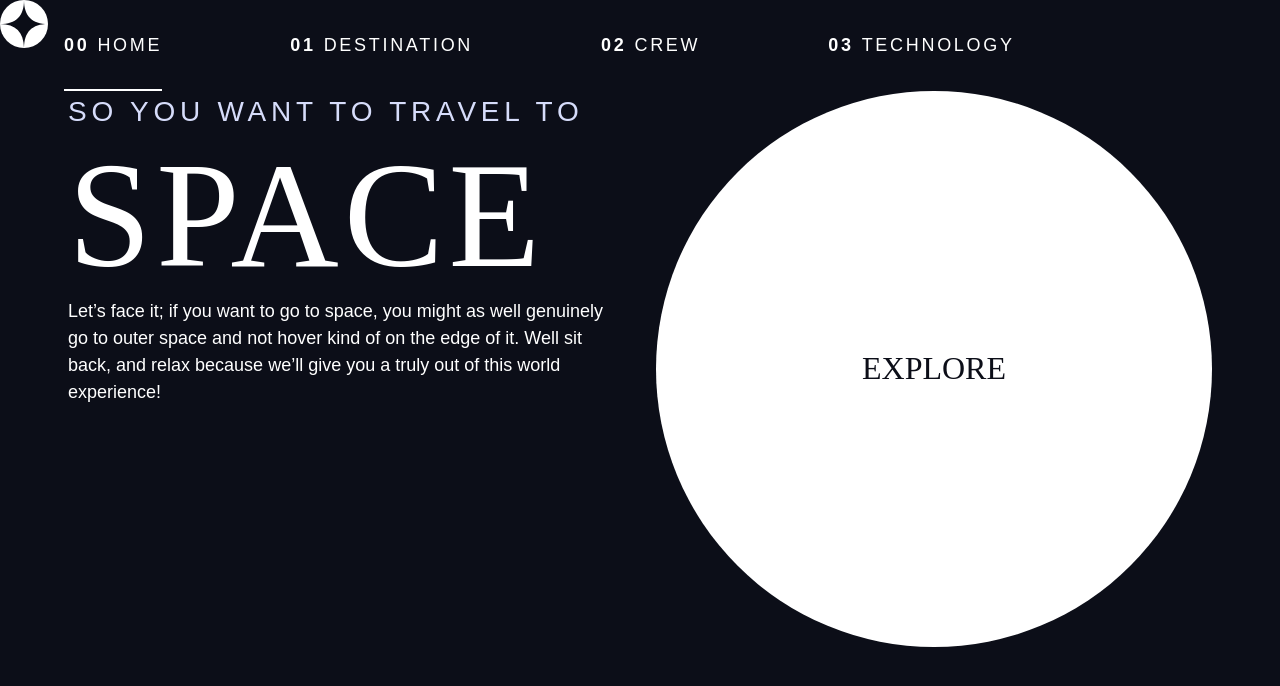
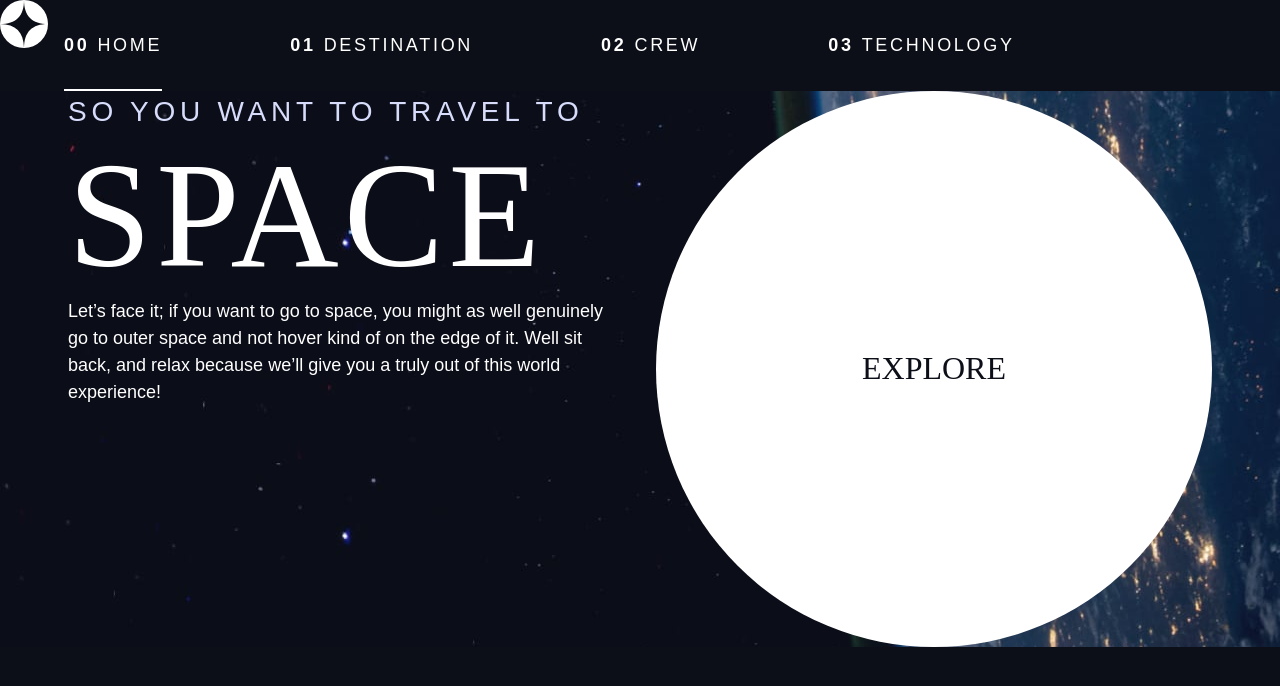
Before and after one commit to JulienLEUILLIER/spaceproject, a React (Create React App) app: page / in a window 1280 px wide. Shown: the top 686 px of the page. Built offline with nearby package versions, Linux system fonts and the light colour scheme.

Commit message:
I'm stupid but I'm working on it

```diff
--- a/src/components/Header/Header.tsx
+++ b/src/components/Header/Header.tsx
@@ -3,7 +3,7 @@ import Navigation from './Navigation'
 
 const Header = () => {
 
-  const headings = ['Home', 'Destination', 'Crew', 'Technology'];
+  const headings: Readonly<string[]> = ['Home', 'Destination', 'Crew', 'Technology'];
 
   return (
     <header className='primary-header flex'>
--- a/src/components/Header/Navigation.tsx
+++ b/src/components/Header/Navigation.tsx
@@ -1,11 +1,11 @@
 import React from 'react'
 import { Link } from 'react-router-dom'
 
-interface NavigationProps {
-    headings: string[];
+export type HeadingProps = {
+    headings: Readonly<string[]>
 }
 
-const Navigation = ({headings}: NavigationProps) => {
+const Navigation = ({headings}: HeadingProps) => {
 
     return (
         <nav>
--- a/src/components/MainContent/MainContentComponent.styles.ts
+++ b/src/components/MainContent/MainContentComponent.styles.ts
@@ -1,5 +1,5 @@
 import styled from "styled-components";
 
 export const Wrapper = styled.div`
-
+    background: url('/assets/home/background-home-desktop.jpg');
 `;
```
